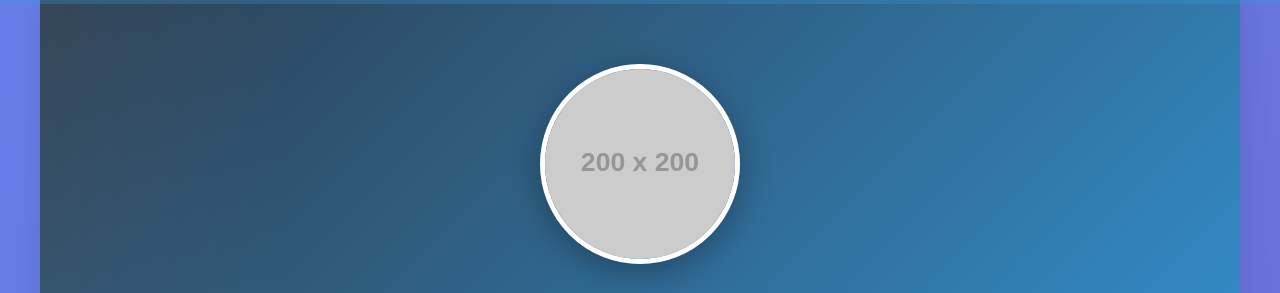
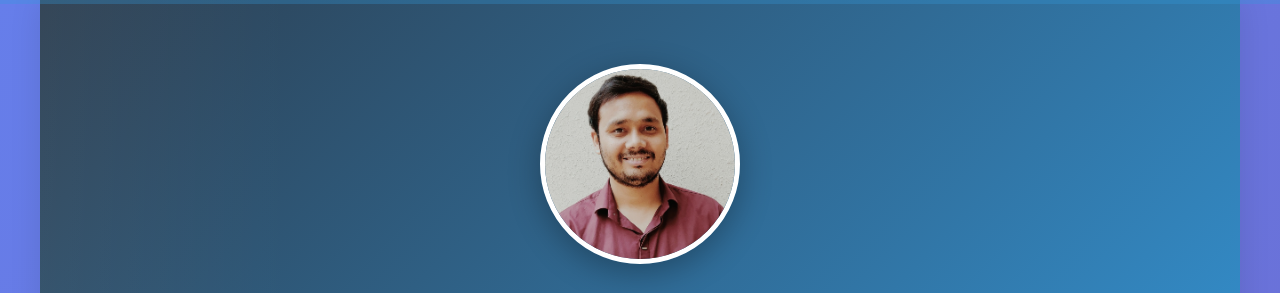
Before and after one commit to pushpendra050/pushpendra050.github.io, a plain HTML site: page pushpendraProfile/index.html in a window 1280 px wide. Shown: the top 293 px of the page. Drawn offline with Linux system fonts and the light colour scheme; placeholder pictures from the web are drawn by us.

Commit message:
Update index.html

```diff
--- a/pushpendraProfile/index.html
+++ b/pushpendraProfile/index.html
@@ -499,7 +499,7 @@
         <!-- Header Section -->
         <header class="header">
             <div class="profile-container">
-                <img src="https://via.placeholder.com/200x200/3498db/ffffff?text=PG" alt="Pushpendra Gupta" class="profile-image">
+                <img src="Pushpendra_Gupta_Pic.jpg" alt="Pushpendra Gupta" class="profile-image">
                 <h1>Pushpendra Gupta</h1>
                 <div class="subtitle">Ph.D. | Assistant Professor</div>
                 <div class="institution">Birla Institute of Technology And Science, Pilani</div>
```
